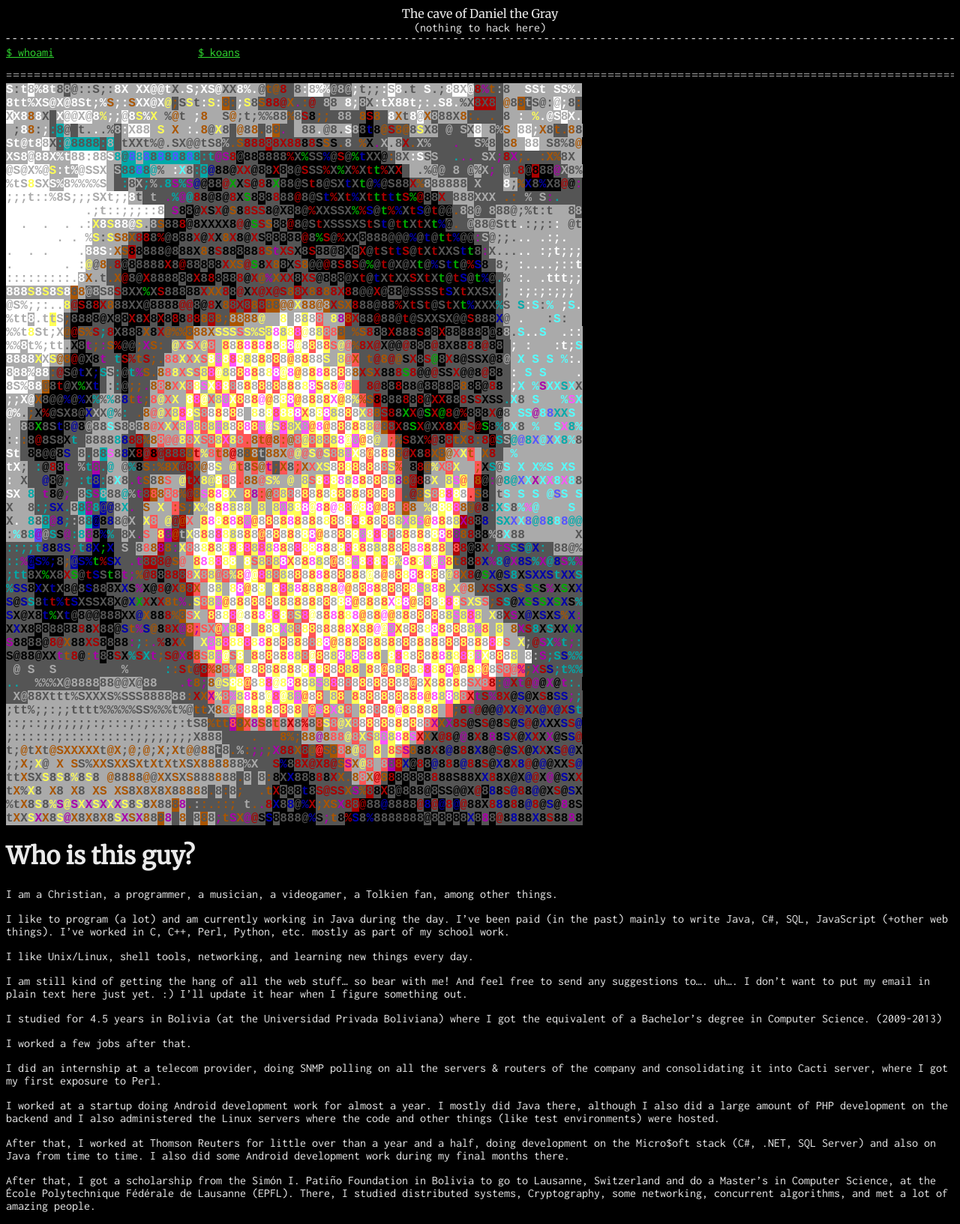
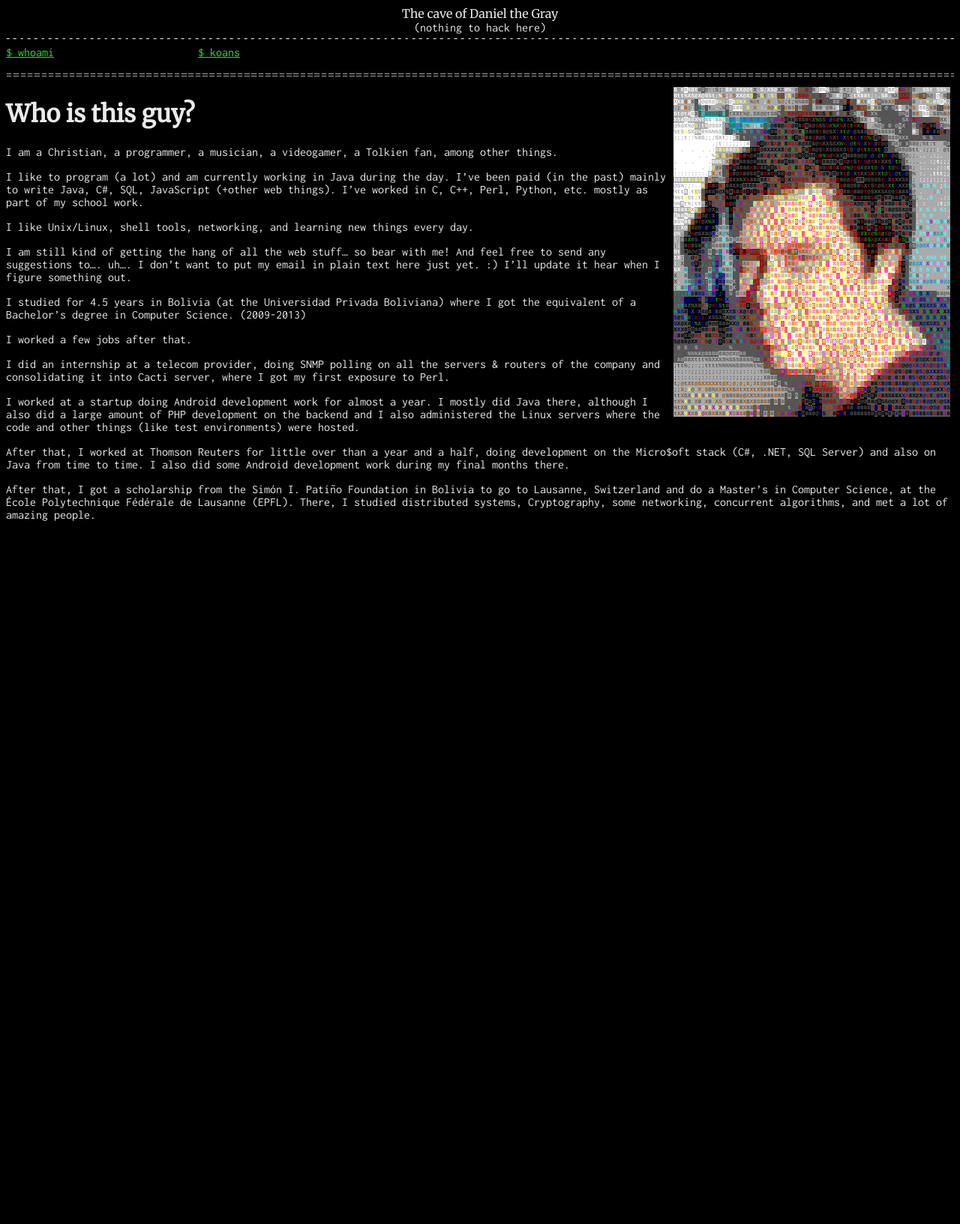
Before and after one commit to danielthegray/thedanielgray.github.io, a Jekyll site: the page built from cv/index.md, in a window 1280 px wide. Shown: the whole page at 75% size. Built offline with Jekyll 4.4.1, drawn with Linux system fonts in a browser that asks for light colours; our own code applies the rules of GitHub Pages for plain Markdown files; after the commit the page ends 900 px from its top, so only the background shows below that.

Commit message:
Improve layout of pic

```diff
--- a/_includes/pp.html
+++ b/_includes/pp.html
@@ -1,4 +1,4 @@
-<div style="font-family: monospace, fixed">
+<div style="font-family: monospace, fixed;font-size:0.6vw;display:block;float:right;margin:5px;">
 <b class="cf ba">S</b><b class="c5 ba">:</b><b class="cf ba">t</b><b class="ca bf">8</b><b class="cf ba">%8t</b><b class="c5 ba">8</b><b class="ca b5">8</b><b class="c5 ba">@::S;:</b><b class="cf ba">8X</b><b class="c5 ba">&#160;</b><b class="cf ba">XX@@t</b><b class="c5 ba">X</b><b class="cf ba">.S;XS@</b><b class="c5 ba">XX</b><b class="cf ba">8%.</b><b class="c5 ba">@</b><b class="ca50 b5">t@</b><b class="ca00 b5">8</b><b class="ca50 b5">&#160;</b><b class="c5 ba">8</b><b class="cf ba">:</b><b class="ca bf">8%</b><b class="cf ba">%</b><b class="ca b5">@8@</b><b class="cf ba">;</b><b class="c5 ba">t;;</b><b class="cf ba">:</b><b class="ca bf">S</b><b class="cf ba">8</b><b class="c5 ba">.t</b><b class="cf ba">&#160;S</b><b class="c5 ba">.;</b><b class="cf ba">8</b><b class="ca bf">8X</b><b class="cf ba">@</b><b class="ca00 b5">8</b><b class="ca0a b5">%</b><b class="ca50 b5">t</b><b class="ca b5">:</b><b class="c5 ba">8</b><b class="cf ba">&#160;&#160;SSt&#160;SS%.</b><br />
 <b class="cf ba">8tt%XS@X@8St;%</b><b class="ca50 ba">S</b><b class="cf ba">;:</b><b class="ca50 ba">S</b><b class="cf ba">XX@X</b><b class="cff5 ba">@</b><b class="ca50 b5">;</b><b class="c5 ba">S</b><b class="cff5 ba">S</b><b class="c5 ba">t</b><b class="cf ba">:</b><b class="cff5 ba">S</b><b class="cf ba">:</b><b class="c5 ba50">8</b><b class="ca50 b5">:</b><b class="cf ba">;</b><b class="cff5 ba">S</b><b class="c5 ba">8</b><b class="ca50 b5">S</b><b class="ca00 b5">88@</b><b class="ca50 b5">X</b><b class="ca0a b5">.</b><b class="ca50 b5">:</b><b class="ca00 b5">@</b><b class="ca50 b5">&#160;</b><b class="ca b5">8</b><b class="c5 ba">8&#160;</b><b class="cf ba">8;</b><b class="ca b5">8</b><b class="c5 ba">X</b><b class="cf ba">:tX88t;:.S8.</b><b class="c5 ba">%X</b><b class="c5 ba00">8X8</b><b class="ca50 b5">&#160;</b><b class="ca50 ba">@</b><b class="c5 ba">8</b><b class="c5 ba50">8</b><b class="ca b5">t</b><b class="c5 ba">S@:</b><b class="ca bf">@</b><b class="cf ba">;</b><b class="c5 ba">8</b><b class="ca50 b5">:</b><br />
 <b class="ca bf">X</b><b class="cf ba">X8</b><b class="ca50 ba">8</b><b class="cf ba">8</b><b class="c5 ba">X</b><b class="ca50 b5">&#160;</b><b class="cf ba">X</b><b class="ca bf">@@X@</b><b class="cf ba">8</b><b class="cff5 ba">%</b><b class="cf ba">;;</b><b class="ca bf">@</b><b class="cf ba">8</b><b class="cff5 ba">S</b><b class="cf ba">%</b><b class="cff5 ba">X</b><b class="cf ba">&#160;</b><b class="c5 ba">%</b><b class="ca50 ba">@</b><b class="c5 ba">t</b><b class="cf ba">&#160;;</b><b class="ca50 ba">8</b><b class="cf ba">&#160;&#160;</b><b class="c5 ba">S</b><b class="ca50 ba">@</b><b class="c5 ba">;t;%%88</b><b class="ca50 b5">%</b><b class="c5 ba">8</b><b class="ca00 b5">S</b><b class="c0 b5">8</b><b class="ca50 b5">;;&#160;</b><b class="ca b5">88</b><b class="ca50 b5">&#160;8</b><b class="ca00 b0">S</b><b class="ca50 b5">8&#160;</b><b class="cf ba">8</b><b class="ca50 ba">X</b><b class="c5 ba">t</b><b class="cf ba">8</b><b class="ca bf">@</b><b class="ca50 ba">X</b><b class="ca b5">8</b><b class="c5 ba">88X</b><b class="ca50 ba">8</b><b class="ca50 b5">:.&#160;.&#160;</b><b class="c5 ba">8</b><b class="cf ba">&#160;:&#160;</b><b class="cff5 ba">%</b><b class="cf ba">.@S</b><b class="ca bf">8</b><b class="cf ba">X.</b><br />
```
